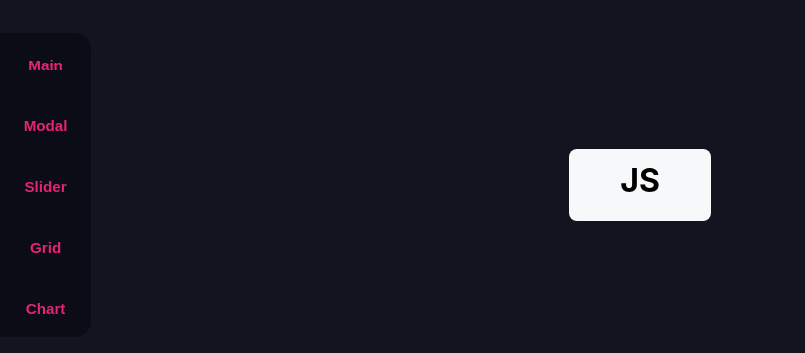
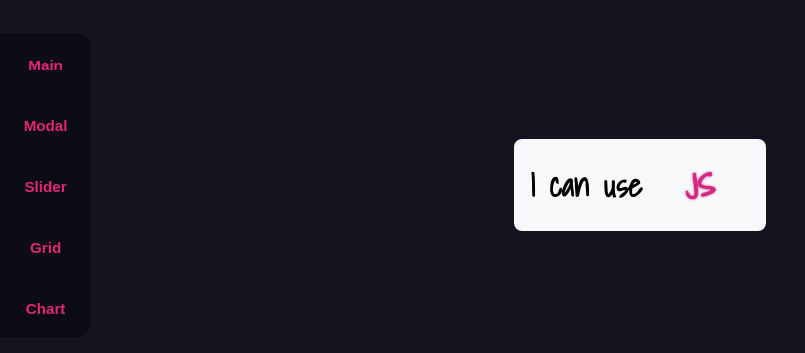
Before and after one commit to kbc1235/uicomponent, a React (Create React App) app: page / in a window 1280 px wide. Shown: the part 215-568 px from the top of the page, without its empty margins (0-805 px from the left). Built offline with nearby package versions, Linux system fonts and the light colour scheme.

Commit message:
ref, useEffect 사용 하여 만들기 첫번째

```diff
--- a/src/components/Main.jsx
+++ b/src/components/Main.jsx
@@ -19,7 +19,7 @@ const Main = () => {
 
   useEffect(() => {
     let h = viewWrap.current.offsetHeight;
-    let y = h
+    let y = h;
     let max = parseInt(h * skills.length);
     setInterval(() => {
       if (h >= max) {
@@ -32,16 +32,16 @@ const Main = () => {
   });
 
   return (
-    <div className="">
-      <div>
+    <div className={styles.main_wrap}>
+      <div className={styles.main}>
+        <div className={styles.main_title}>I can use</div>
         <div className={styles.skill_box} ref={viewWrap}>
           <div className={styles.skill_view} ref={dom}>
             {skills.map((data) => {
-              return <Skill skill={data} key={data}/>;
+              return <Skill skill={data} key={data} />;
             })}
           </div>
         </div>
-        <div></div>
       </div>
     </div>
   );
--- a/src/style/style.module.css
+++ b/src/style/style.module.css
@@ -1,3 +1,5 @@
+@import url('https://fonts.googleapis.com/css2?family=Shadows+Into+Light&display=swap');
+
 /* Layout  CSS*/
 .container{
     display: flex;
@@ -12,10 +14,27 @@
     padding:1em;
     border-radius: 0.5em;
 }
+/* main */
+.main_wrap{
+    display: flex;
+    gap:0.5em
+}
+.main{
+    display: flex;
+    gap:0.5em
+}
+.main_title{
+    display: flex;
+    justify-content: center;
+    align-items:center;
+    font-family: 'Shadows Into Light', cursive;
+    font-size: 2em;
+    font-weight: 700;
+}
 
-/*  */
+/* skillbox  */
 .skill_box{
-    height: 40px;
+    height: 60px;
     overflow: hidden;
 }
 .skill_view{
@@ -28,9 +47,14 @@
     transition: all 0.5s;
 }
 .skill_view > span{
+    font-family: 'Shadows Into Light', cursive;
     display: flex;
+    min-width: 100px;
     justify-content: center;
-    height: 40px;
+    align-items:center;
+    height: 60px;
+    color:var(--point1);
+    text-shadow: 0 0 1px var(--point-graph), 0 0 3px var(--point1);
 }
 
 
```
Lines whose indentation alone changed are shown as unchanged.
